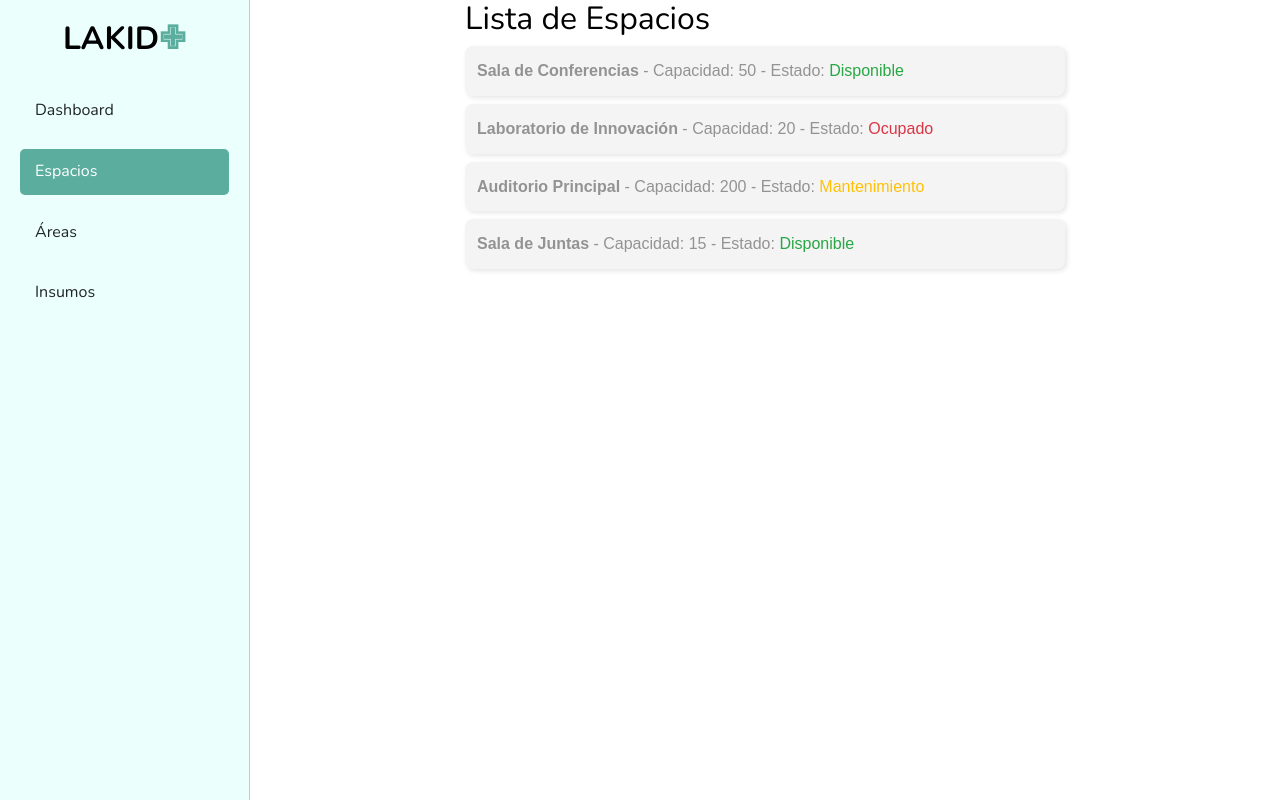
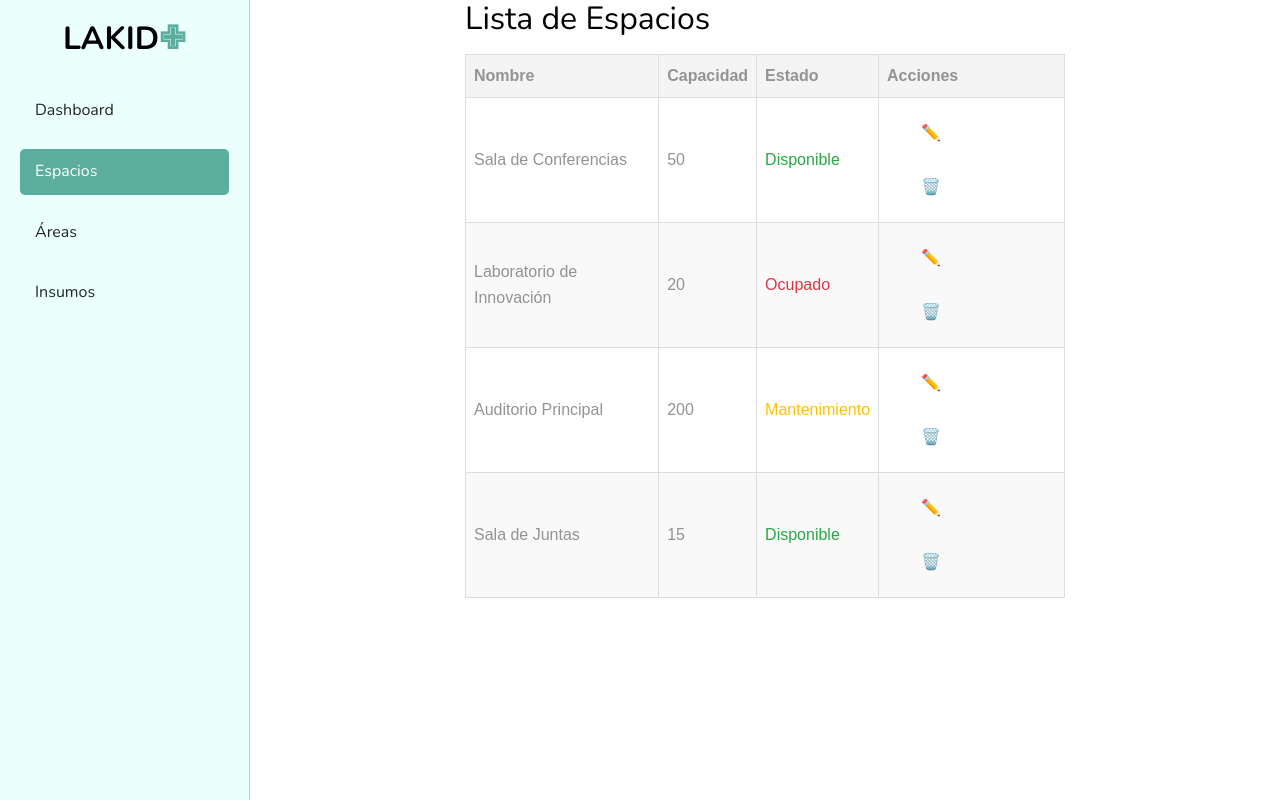
Before and after one commit to Lakid-Systems/Servmedicos, a Vue app in the folder RM/: page /espacios_vista in a window 1280 px wide. Built offline with nearby package versions, Linux system fonts and the light colour scheme.

Commit message:
Generando enlace provisional de inicio de sesion del login a Dashboard, y cambios minimos

```diff
--- a/RM/src/components/About.vue
+++ b/RM/src/components/About.vue
@@ -56,7 +56,7 @@ const totalTeam = "2";
                 ><span :data-number="totalTeam">{{ totalTeam }}</span
                 ><span></span
               ></span>
-              <span class="caption-2">anios de servicio</span>
+              <span class="caption-2">años de servicio</span>
             </div>
           </div>
         </div>
--- a/RM/src/components/espacios_vista.vue
+++ b/RM/src/components/espacios_vista.vue
@@ -28,16 +28,47 @@ const espacios = ref([
     estado: "Disponible",
   },
 ]);
+
+const editarEspacio = (id) => {
+  alert(`Editar espacio con ID: ${id}`);
+};
+
+const eliminarEspacio = (id) => {
+  alert(`Eliminar espacio con ID: ${id}`);
+};
 </script>
 
 <template>
   <div class="espacios-container">
     <h2>Lista de Espacios</h2>
-    <ul>
-      <li v-for="espacio in espacios" :key="espacio.id">
-        <strong>{{ espacio.nombre }}</strong> - Capacidad: {{ espacio.capacidad }} - Estado: <span :class="espacio.estado.toLowerCase()">{{ espacio.estado }}</span>
-      </li>
-    </ul>
+    <table>
+      <thead>
+        <tr>
+          <th>Nombre</th>
+          <th>Capacidad</th>
+          <th>Estado</th>
+          <th>Acciones</th>
+        </tr>
+      </thead>
+      <tbody>
+        <tr v-for="espacio in espacios" :key="espacio.id">
+          <td>{{ espacio.nombre }}</td>
+          <td>{{ espacio.capacidad }}</td>
+          <td :class="espacio.estado.toLowerCase()">{{ espacio.estado }}</td>
+
+          <!-- GENERANDO BOTONES DE ACCIONES DE EDICIÓN Y ELIMINACIÓN -->
+          <td>
+            <button @click="editarEspacio(espacio.id)" class="btn btn-edit">
+              ✏️
+            </button>
+            <button @click="eliminarEspacio(espacio.id)" class="btn btn-delete">
+              🗑️
+            </button>
+          </td>
+
+        </tr>
+      </tbody>
+    </table>
   </div>
 </template>
 
@@ -48,17 +79,24 @@ const espacios = ref([
   font-family: Arial, sans-serif;
 }
 
-ul {
-  list-style: none;
-  padding: 0;
+table {
+  width: 100%;
+  border-collapse: collapse;
+  margin-top: 16px;
 }
 
-li {
-  background: #f4f4f4;
-  margin: 8px 0;
-  padding: 12px;
-  border-radius: 8px;
-  box-shadow: 2px 2px 5px rgba(0, 0, 0, 0.1);
+th, td {
+  border: 1px solid #ddd;
+  padding: 8px;
+  text-align: left;
+}
+
+th {
+  background-color: #f4f4f4;
+}
+
+tr:nth-child(even) {
+  background-color: #f9f9f9;
 }
 
 .disponible {
@@ -72,4 +110,24 @@ li {
 .mantenimiento {
   color: #ffc107;
 }
+
+.btn {
+  border: none;
+  background: none;
+  cursor: pointer;
+  font-size: 16px;
+  margin: 0 4px;
+}
+
+.btn-edit {
+  color: #007bff;
+}
+
+.btn-delete {
+  color: #dc3545;
+}
+
+.btn:hover {
+  opacity: 0.8;
+}
 </style>
--- a/RM/src/pages/Login.vue
+++ b/RM/src/pages/Login.vue
@@ -1,11 +1,60 @@
 <script setup>
-import { themeColor, siteName } from "../data/items";
+import { ref, onMounted } from "vue";
+import { useRouter } from "vue-router";
+import { themeColor } from "../data/items";
 
 const heading = "Inicie sesión en su cuenta";
 const labels = {
   email: "Correo Electrónico",
   message: "Contraseña",
 };
+
+// GENERANDO DATOS PARA PRUEBA DE CONEXION A DASHOBOARD.............
+const validEmail = "tolentinodomingodiego@gmail.com";
+const validPassword = "aldo";
+
+// VERIFICANDO DATOS DE INICIO DE SESION.......
+const email = ref("");
+const password = ref("");
+
+// Router para redirección............
+const router = useRouter();
+
+// Función para manejar el inicio de sesión...............
+const handleLogin = (e) => {
+  e.preventDefault();
+  if (email.value === validEmail && password.value === validPassword) {
+    router.push("/dashboard");
+  } else {
+    alert("Correo o contraseña incorrectos");
+  }
+};
+
+// SECCIÓN PARA OBTENER DATOS DE UNA API...........
+// URL de la API
+// const apiUrl = "https://api.example.com/users"; // Cambia esta URL por la de tu API
+
+// Estado para almacenar los datos de la API
+// const apiData = ref([]);
+
+// Función para obtener datos de la API
+// const fetchApiData = async () => {
+//   try {
+//     const response = await fetch(apiUrl);
+//     if (!response.ok) {
+//       throw new Error("Error al obtener los datos de la API");
+//     }
+//     apiData.value = await response.json();
+//     console.log("Datos obtenidos de la API:", apiData.value);
+//   } catch (error) {
+//     console.error("Error al obtener los datos de la API:", error);
+//   }
+// };
+
+// Llamar a la función fetchApiData cuando el componente se monte
+// onMounted(() => {
+//   fetchApiData();
+// });
 </script>
 
 <template>
@@ -13,33 +62,48 @@ const labels = {
     <div class="container">
       <div class="row mb-4" data-aos="fade-up" data-aos-delay="0">
         <div class="col-12 text-center">
-          <h2 class="heading logo m-0  " >LAKID<span  style="  color: #5bae9e;">✙</span></h2>
+          <h2 class="heading logo m-0">LAKID<span style="color: #5bae9e;">✙</span></h2>
           <h4 class="">{{ heading }}</h4>
         </div>
       </div>
       <div class="row justify-content-center">
         <div class="col-lg-7">
-          <form class="contact-form" data-aos="fade-up" data-aos-delay="100">
+          <form class="contact-form" @submit="handleLogin" data-aos="fade-up" data-aos-delay="100">
             <div class="form-group">
               <label for="email">{{ labels.email }}</label>
-              <input type="email" class="form-control" id="email" />
+              <input
+                type="email"
+                class="form-control"
+                id="email"
+                v-model="email"
+                required
+              />
             </div>
             <div class="form-group">
-              <label for="message">{{ labels.message }}</label>
-              <input type="password" class="form-control" id="password" />
+              <label for="password">{{ labels.message }}</label>
+              <input
+                type="password"
+                class="form-control"
+                id="password"
+                v-model="password"
+                required
+              />
             </div>
-            <router-link to="/estatus">
-              <button
-                type="submit"
-                class="btn btn-primary"
-                :style="[ { backgroundColor: themeColor }, { borderColor: themeColor } ]"
-              > Iniciar Sesión</button>
+            <button
+              type="submit"
+              class="btn btn-primary"
+              :style="[ { backgroundColor: themeColor }, { borderColor: themeColor } ]"
+            >
+              Iniciar Sesión
+            </button>
+            <router-link to="/">
+              <a
+                class="btn btn-outline-primary"
+                :style="[{ color: themeColor }, { borderColor: themeColor }, { marginLeft: '20px' }]"
+              >
+                Regresar
+              </a>
             </router-link>
-            <router-link to="/">
-            <a class="btn btn-outline-primary"
-              :style="[{ color: themeColor }, { borderColor: themeColor }, { marginLeft: '20px' }]">
-              <a>Regresar</a>
-            </a> </router-link>
           </form>
         </div>
       </div>
```
